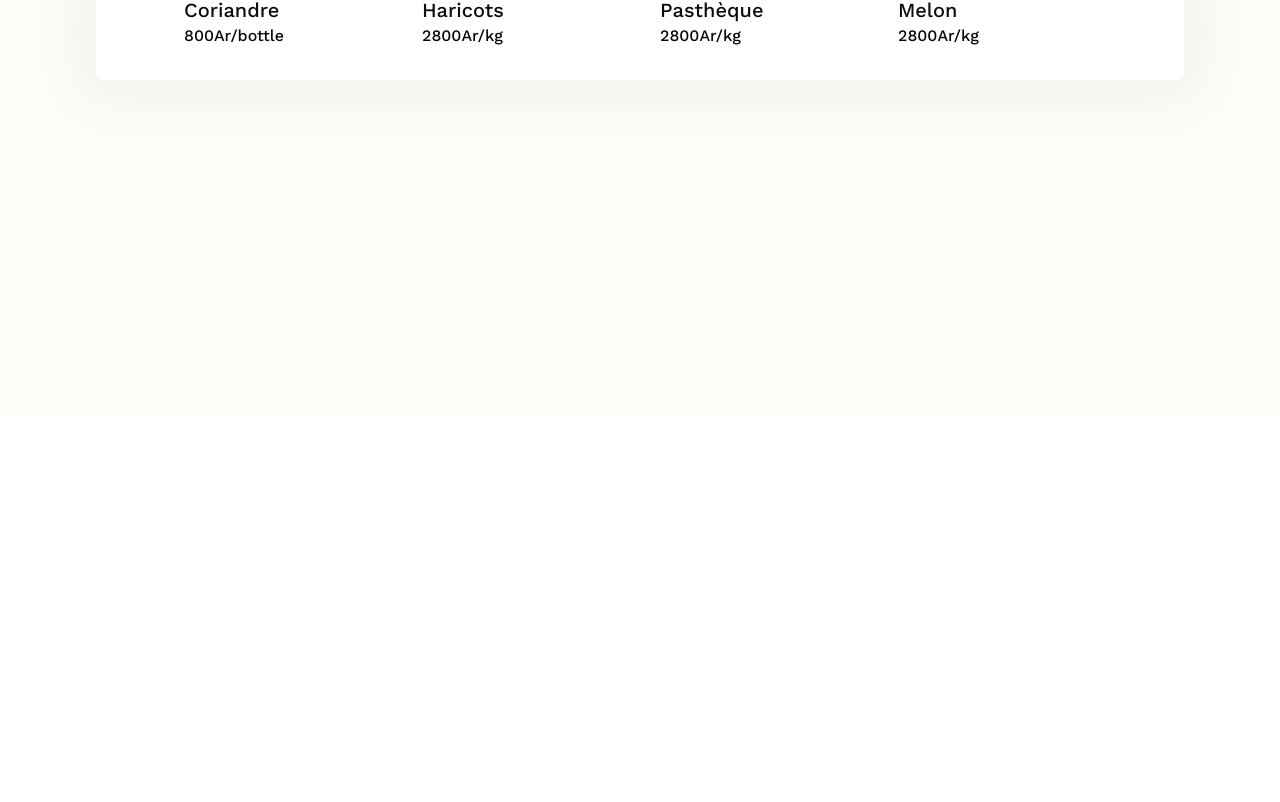
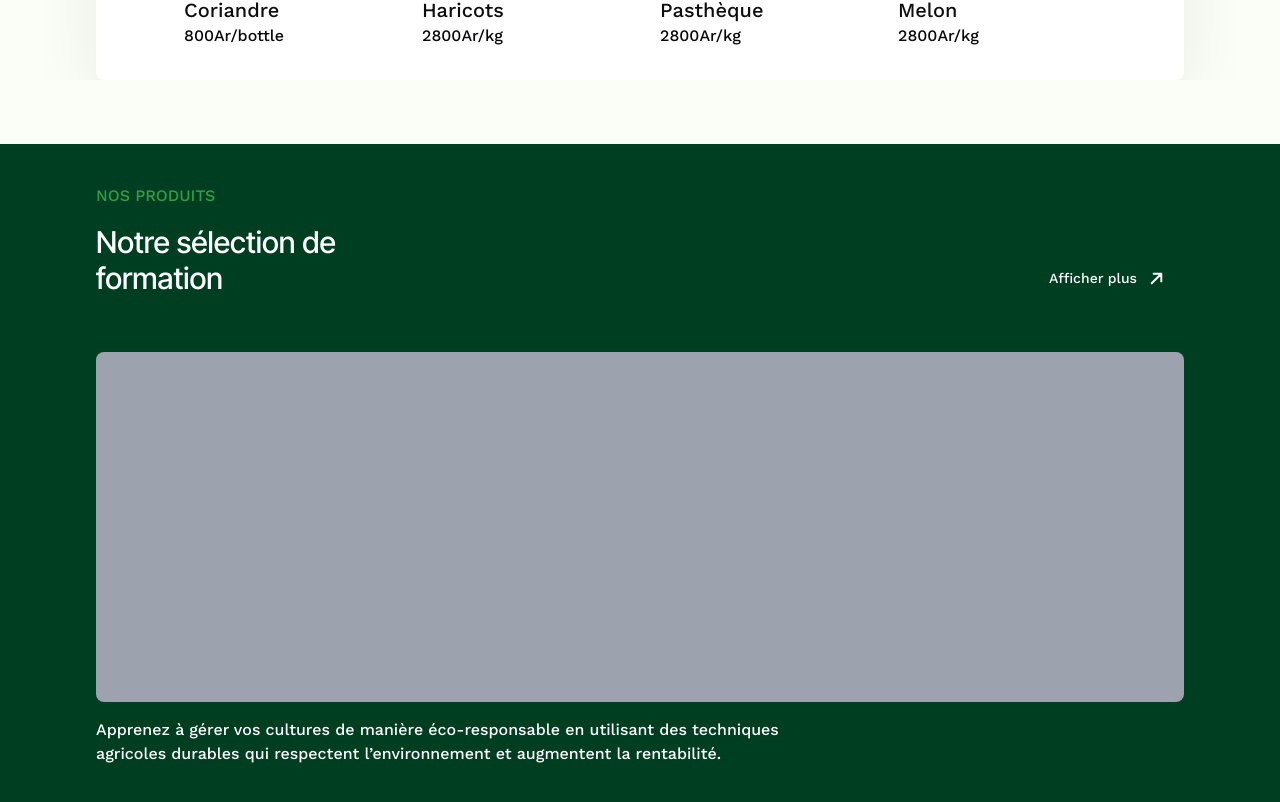
Before and after one commit to DMikaia/fihary-front, a Next.js app: page / in a window 1280 px wide. Shown: the part 514-1316 px from the top of the page. Before the commit the page ends 928 px from the top, so only its background shows below. Built offline with nearby package versions, Linux system fonts and the light colour scheme.

Commit message:
feat: add formations  -> landing

```diff
--- a/src/app/page.tsx
+++ b/src/app/page.tsx
@@ -1,5 +1,6 @@
 "use client";
 
+import Formations from "@/components/section/landing/Formations";
 import Products from "@/components/section/landing/Products";
 import LandingNav from "@/components/shared/navbars/LandingNav";
 
@@ -8,6 +9,7 @@ export default function Home() {
     <section className="landing bg-gray">
       <LandingNav />
       <Products />
+      <Formations />
     </section>
   );
 }
--- /dev/null
+++ b/src/components/section/landing/Formations.tsx
@@ -0,0 +1,26 @@
+import { Button } from "@/components/ui/button";
+import Image from "next/image";
+import { FC } from "react";
+
+const Formations: FC = (): JSX.Element => {
+    return (
+        <section className="landing__formations w-full overflow-hidden mt-16 px-6 lg:px-24 bg-primary py-10">
+            <header className="flex flex-col md:flex-row md:justify-between md:items-end gap-4">
+                <div>
+                    <p className="text-primary-foreground">NOS PRODUITS</p>
+                    <h2 className="text-white text-2xl md:text-3xl inter-tight max-w-[300px] mt-3 md:mt-4">Notre sélection de formation</h2>
+                </div>
+                <Button variant="ghost" className="text-white w-max">
+                    Afficher plus
+                    <Image alt="arrow-up-svg" height={23} width={23} src="/icons/arrow-up-2.svg" />
+                </Button>
+            </header>
+            <div className="formations-preview mt-14">
+                <div className="video-preview h-[350px] rounded-lg bg-gray-400"></div>
+                <p className="text-white mt-4 max-w-[750px]">Apprenez à gérer vos cultures de manière éco-responsable en utilisant des techniques agricoles durables qui respectent l’environnement et augmentent la rentabilité.</p>
+            </div>
+        </section>
+    );
+};
+
+export default Formations;
--- a/src/components/section/landing/Products.tsx
+++ b/src/components/section/landing/Products.tsx
@@ -50,7 +50,7 @@ const Products: FC = (): JSX.Element => {
     };
 
     return (
-        <section className="landing__products w-full overflow-hidden h-screen mt-16 px-6 lg:px-24">
+        <section className="landing__products w-full overflow-hidden mt-16 px-6 lg:px-24">
             <div className="container mx-auto px-2 md:px-7 bg-white shadow-boxShadow1 rounded-lg">
                 <div className="content px-10 py-8">
                     <header className="flex flex-col md:flex-row md:justify-between md:items-end gap-4">
```
Also changed, not shown: public/icons/arrow-up-2.svg (added).
